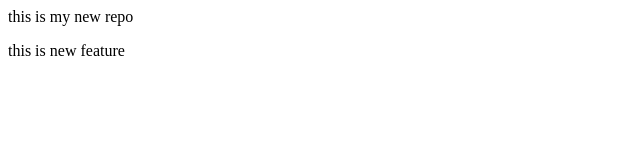
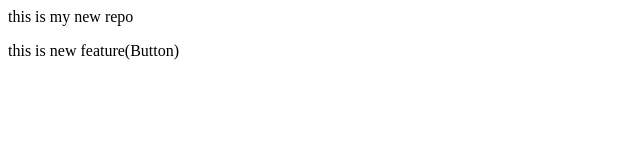
Before and after one commit to Sumitwho/LocalRepo, a plain HTML site: page localrepo/index.html in a window 1280 px wide. Shown: the full height of the page, 0-640 px from the left. Drawn offline with Linux system fonts and the light colour scheme.

Commit message:
add button

```diff
--- a/localrepo/index.html
+++ b/localrepo/index.html
@@ -1,2 +1,2 @@
 <P>this is my new repo</P>
-<P>this is new feature</P>
+<P>this is new feature(Button)</P>
```
